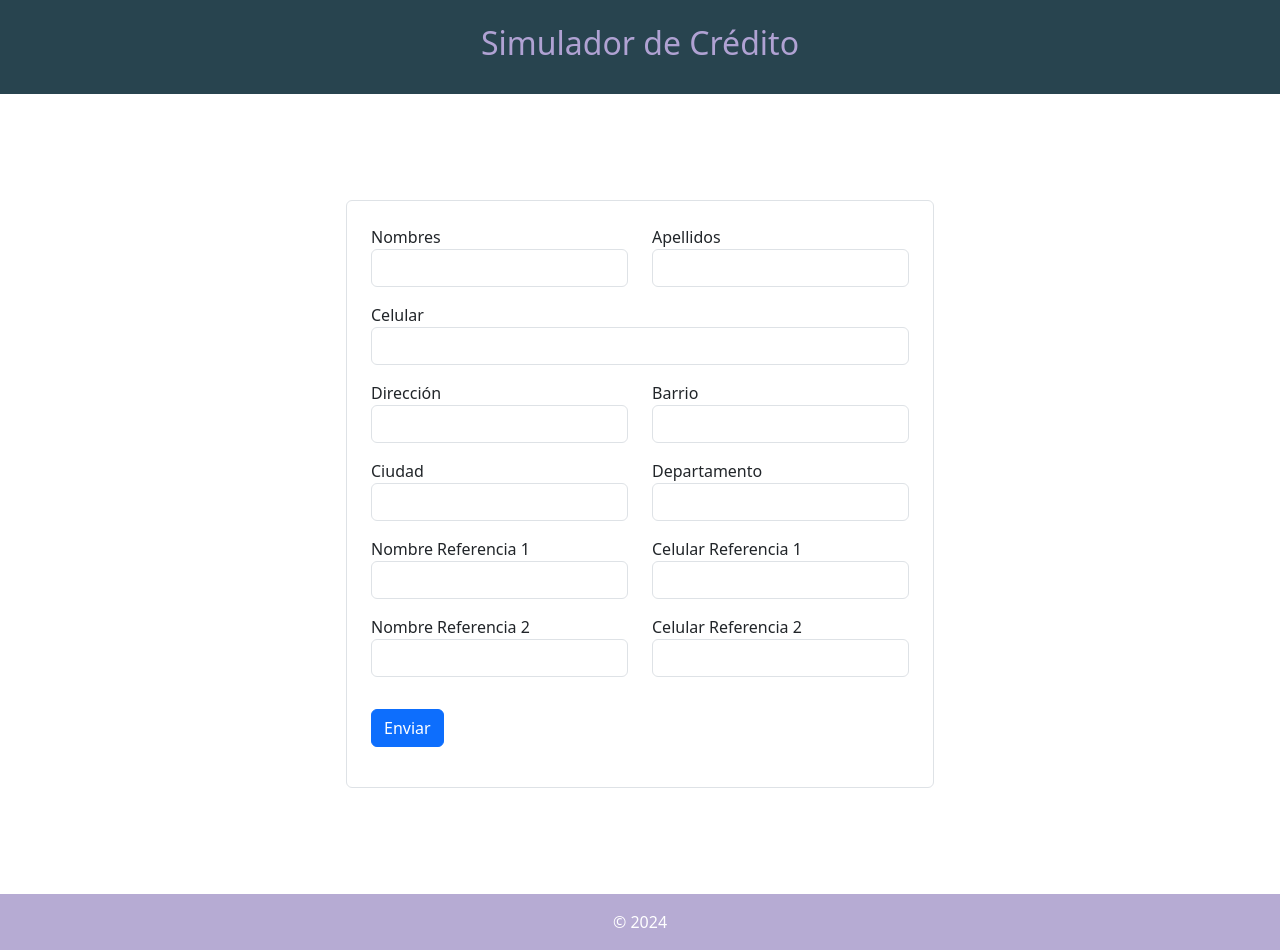
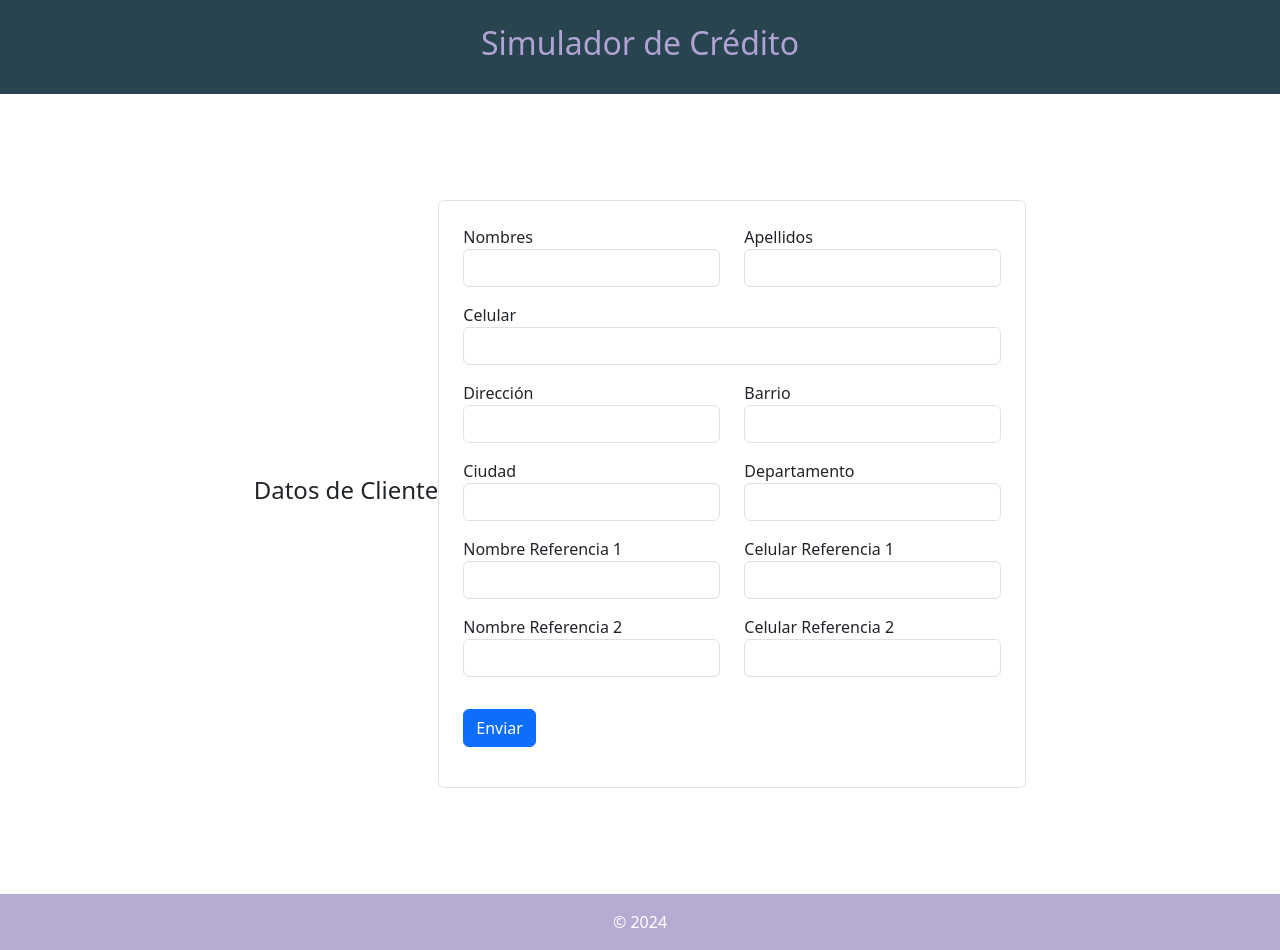
Before and after one commit to joco1204/simulador_front, a React (Create React App) app: page /cliente/1/1/1 in a window 1280 px wide. Built offline with nearby package versions, Linux system fonts and the light colour scheme.

Commit message:
Modificacion en el titulo de cliente

```diff
--- a/src/components/Cliente/Cliente.tsx
+++ b/src/components/Cliente/Cliente.tsx
@@ -36,6 +36,7 @@ const Cliente: React.FC = () => {
 
     return (
         <div className="d-flex justify-content-center align-items-center vh-100">
+            <h4 className="text-center">Datos de Cliente</h4>
             <form onSubmit={(e) => { e.preventDefault(); handleSubmit(); }} className="p-4 border rounded">
                 <div className="row mb-3">
                     <div className="col-md-6">
```
